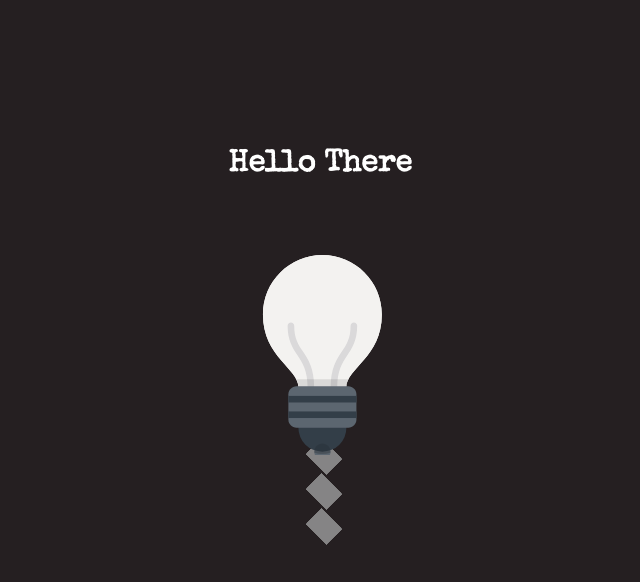
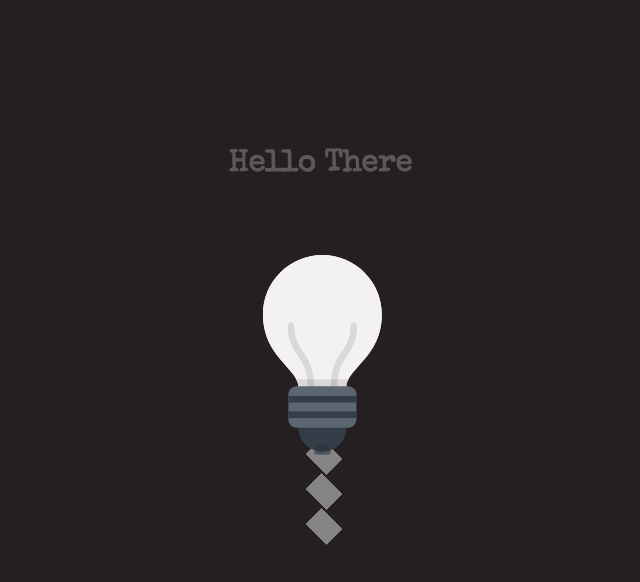
Before and after one commit to rrundle/website, a React (Create React App) app: page / in a window 1280 px wide. Shown: the top 582 px of the page, without its empty margins (320-960 px from the left). Built offline with nearby package versions, Linux system fonts and the light colour scheme; grey boxes are pictures that could not be loaded; the HTML template or start-up script is replaced by a standard one.

Commit message:
change meta data and font colors

```diff
--- a/public/index.html
+++ b/public/index.html
@@ -26,7 +26,7 @@
       work correctly both with client-side routing and a non-root public URL.
       Learn how to configure a non-root public URL by running `npm run build`.
     -->
-    <title>React App</title>
+    <title>Ryan Rundle's Website</title>
   </head>
   <body>
     <noscript>You need to enable JavaScript to run this app.</noscript>
--- a/src/App.css
+++ b/src/App.css
@@ -103,6 +103,11 @@ h4 {
 .description {
   animation-name: flash;
   animation-duration: .4s;
+  z-index: 1;
+}
+
+.description-off {
+  opacity: .25;
 }
 
 .light-bright {
--- a/src/App.jsx
+++ b/src/App.jsx
@@ -41,7 +41,7 @@ const App = () => {
     <div className="App">
       <header className="App-header">
         <Navbar light={light} />
-        <h3 className={light ? 'description' : ''}>{light ? 'Hi, I\'m Ryan' : 'Hello There'}</h3>
+        <h3 className={light ? 'description' : 'description-off'}>{light ? 'Hi, I\'m Ryan' : 'Hello There'}</h3>
         <h4 className={light ? 'description' : ''}>{light && 'I\'m a Software Engineer'}</h4>
         <div className="light-bright-wrapper">
           <div className={`light-bright ${light ? 'light-bright-on' : ''}`} />
```
Also changed, not shown: public/manifest.json.
